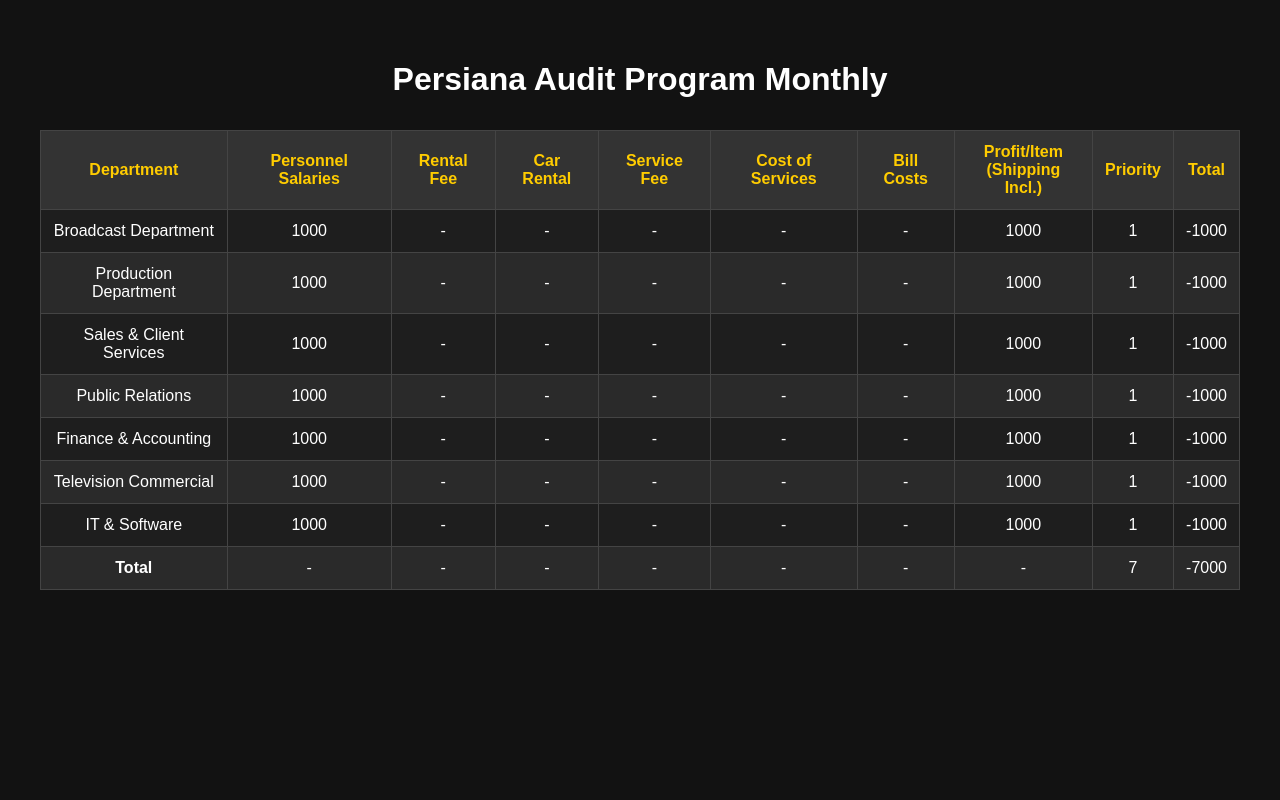
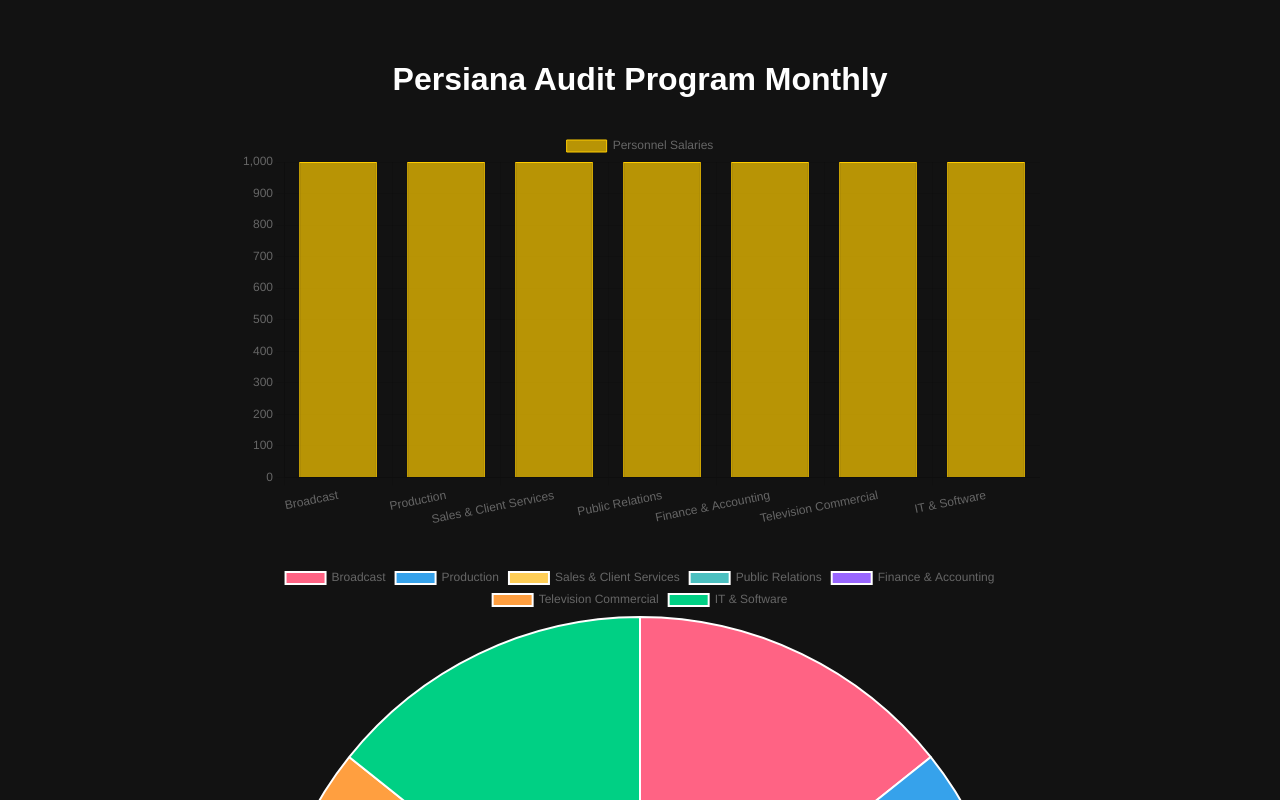
Before and after one commit to Mahdiramezanzade/persiana_audit_table, a plain HTML site: page index.html in a window 1280 px wide. Shown: the top 800 px of the page. Drawn offline with nearby package versions, Linux system fonts and the light colour scheme.

Commit message:
Update index.html

```diff
--- a/index.html
+++ b/index.html
@@ -1,9 +1,11 @@
+
 <!DOCTYPE html>
 <html lang="en">
 <head>
   <meta charset="UTF-8" />
   <meta name="viewport" content="width=device-width, initial-scale=1.0"/>
   <title>Persiana Audit Program Monthly</title>
+  <script src="https://cdn.jsdelivr.net/npm/chart.js"></script>
   <style>
     body {
       background-color: #121212;
@@ -19,6 +21,7 @@
       width: 100%;
       border-collapse: collapse;
       background-color: #1e1e1e;
+      margin-top: 2rem;
     }
     th, td {
       border: 1px solid #444;
@@ -32,10 +35,23 @@
     tr:nth-child(even) {
       background-color: #2a2a2a;
     }
+    .chart-container {
+      width: 100%;
+      max-width: 800px;
+      margin: 2rem auto;
+    }
   </style>
 </head>
 <body>
   <h1>Persiana Audit Program Monthly</h1>
+
+  <div class="chart-container">
+    <canvas id="barChart"></canvas>
+  </div>
+  <div class="chart-container">
+    <canvas id="pieChart"></canvas>
+  </div>
+
   <table>
     <thead>
       <tr>
@@ -52,8 +68,8 @@
       </tr>
     </thead>
     <tbody>
-      <tr><td>Broadcast Department</td><td>1000</td><td>-</td><td>-</td><td>-</td><td>-</td><td>-</td><td>1000</td><td>1</td><td>-1000</td></tr>
-      <tr><td>Production Department</td><td>1000</td><td>-</td><td>-</td><td>-</td><td>-</td><td>-</td><td>1000</td><td>1</td><td>-1000</td></tr>
+      <tr><td>Broadcast</td><td>1000</td><td>-</td><td>-</td><td>-</td><td>-</td><td>-</td><td>1000</td><td>1</td><td>-1000</td></tr>
+      <tr><td>Production</td><td>1000</td><td>-</td><td>-</td><td>-</td><td>-</td><td>-</td><td>1000</td><td>1</td><td>-1000</td></tr>
       <tr><td>Sales & Client Services</td><td>1000</td><td>-</td><td>-</td><td>-</td><td>-</td><td>-</td><td>1000</td><td>1</td><td>-1000</td></tr>
       <tr><td>Public Relations</td><td>1000</td><td>-</td><td>-</td><td>-</td><td>-</td><td>-</td><td>1000</td><td>1</td><td>-1000</td></tr>
       <tr><td>Finance & Accounting</td><td>1000</td><td>-</td><td>-</td><td>-</td><td>-</td><td>-</td><td>1000</td><td>1</td><td>-1000</td></tr>
@@ -62,5 +78,51 @@
       <tr><td><strong>Total</strong></td><td>-</td><td>-</td><td>-</td><td>-</td><td>-</td><td>-</td><td>-</td><td>7</td><td>-7000</td></tr>
     </tbody>
   </table>
+
+  <script>
+    const chartData = {"departments": ["Broadcast", "Production", "Sales & Client Services", "Public Relations", "Finance & Accounting", "Television Commercial", "IT & Software"], "salaries": [1000, 1000, 1000, 1000, 1000, 1000, 1000], "totals": [-1000, -1000, -1000, -1000, -1000, -1000, -1000]};
+
+    const barCtx = document.getElementById('barChart').getContext('2d');
+    new Chart(barCtx, {
+      type: 'bar',
+      data: {
+        labels: chartData.departments,
+        datasets: [{
+          label: 'Personnel Salaries',
+          data: chartData.salaries,
+          backgroundColor: 'rgba(255, 204, 0, 0.7)',
+          borderColor: 'rgba(255, 204, 0, 1)',
+          borderWidth: 1
+        }]
+      },
+      options: {
+        responsive: true,
+        scales: {
+          y: {
+            beginAtZero: true
+          }
+        }
+      }
+    });
+
+    const pieCtx = document.getElementById('pieChart').getContext('2d');
+    new Chart(pieCtx, {
+      type: 'pie',
+      data: {
+        labels: chartData.departments,
+        datasets: [{
+          label: 'Total (abs)',
+          data: chartData.totals.map(x => Math.abs(x)),
+          backgroundColor: [
+            '#FF6384', '#36A2EB', '#FFCE56',
+            '#4BC0C0', '#9966FF', '#FF9F40', '#00D084'
+          ]
+        }]
+      },
+      options: {
+        responsive: true
+      }
+    });
+  </script>
 </body>
 </html>
```
